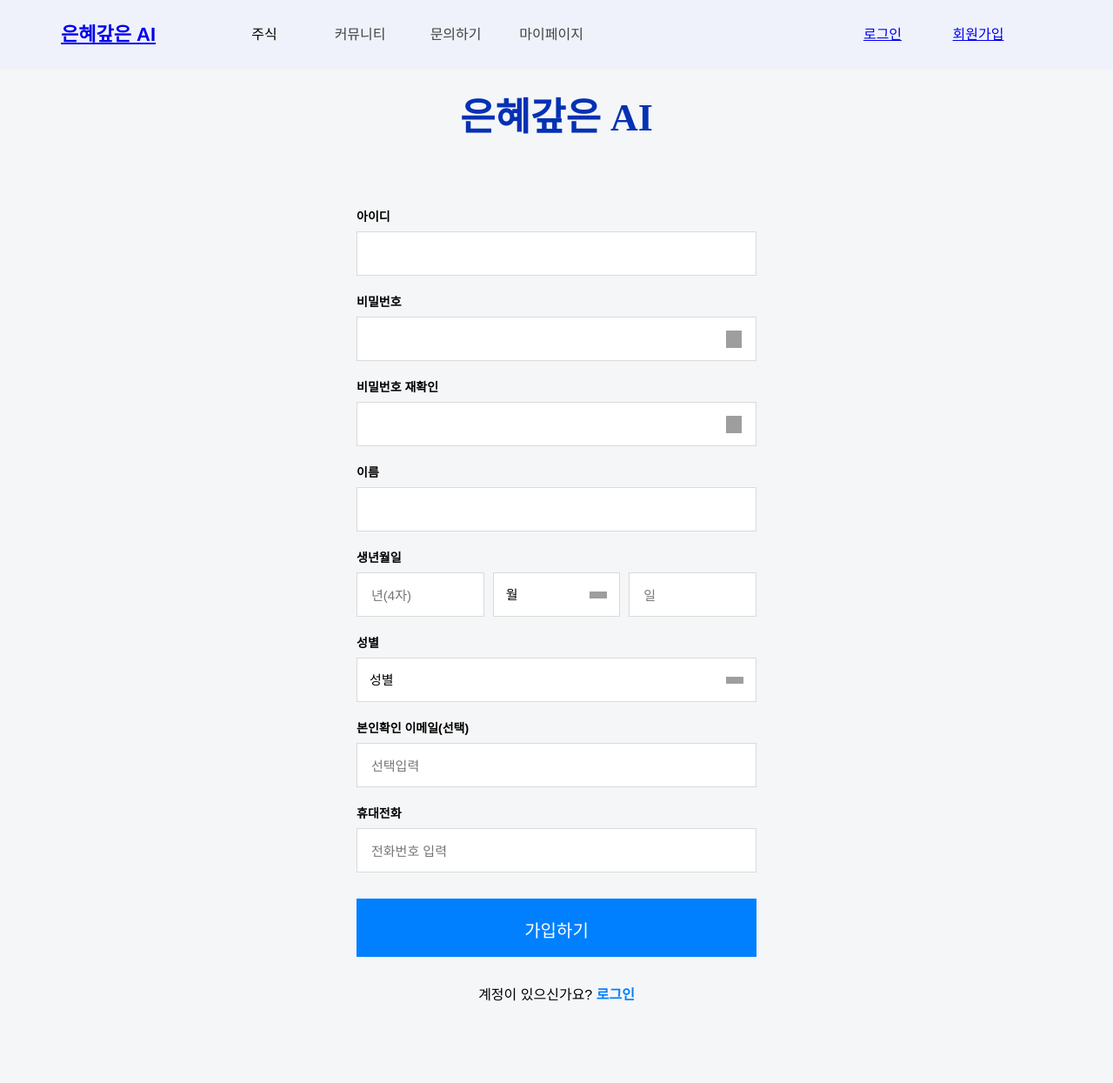
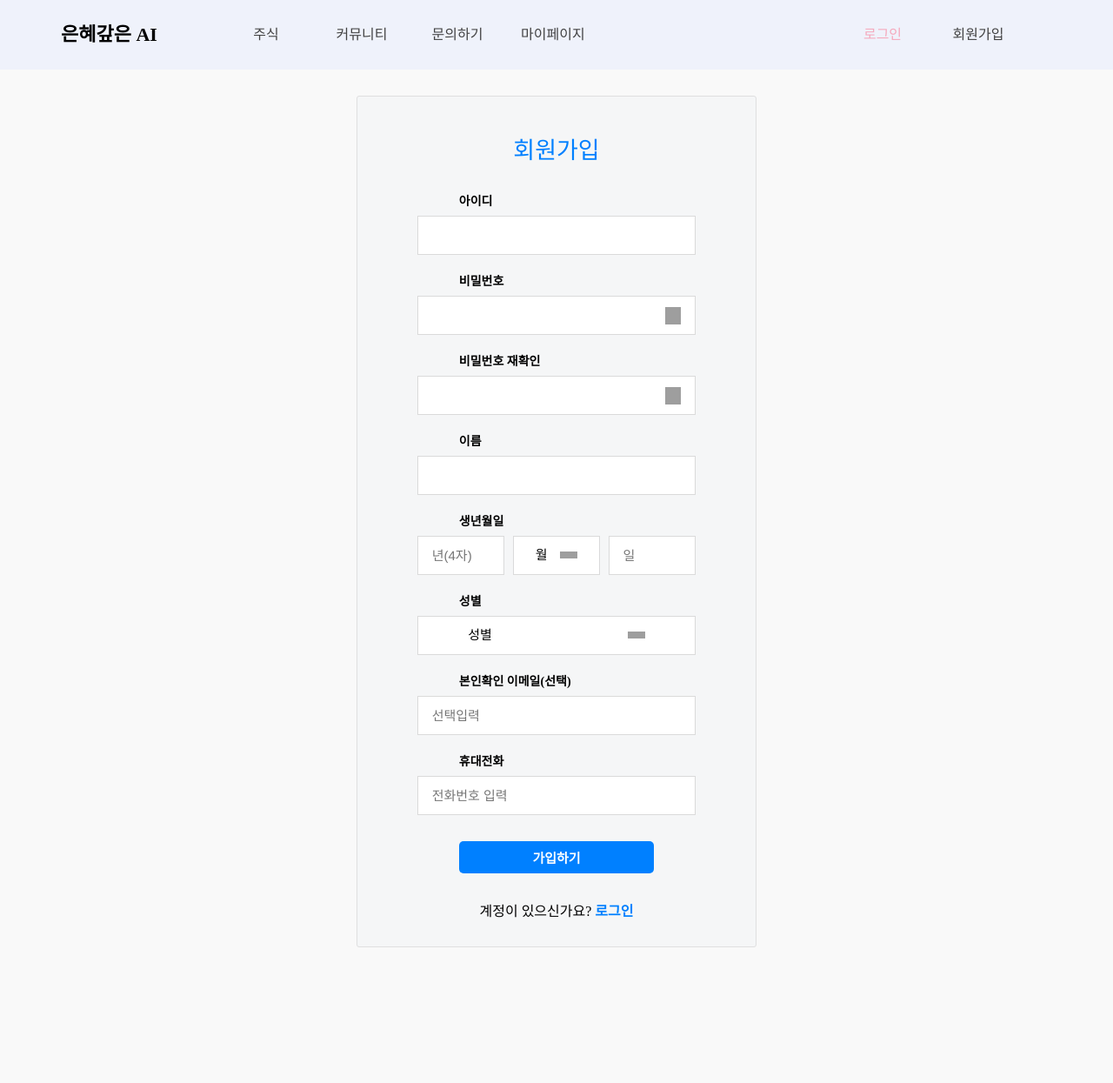
Before and after one commit to hkp1030/Stock_price_analysis_web, a Django app: page /auth/signup in a window 1280 px wide. Shown: the whole page at 87% size. After the commit the page ends 1089 px from the top, so only its background shows below. Run offline with Django 3.2, Linux system fonts and the light colour scheme; grey boxes are pictures that could not be loaded.

Commit message:
메뉴바 수정 및 회원가입 수정

```diff
--- a/templates/main/main_page.html
+++ b/templates/main/main_page.html
@@ -54,11 +54,6 @@
 
             }
 
-            .noneunderline {
-                color: #424242; font-weight: 550; font-size: 16px;
-                text-decoration:none;
-            }
-
 
         </style>
     </head>
--- a/templates/navi.html
+++ b/templates/navi.html
@@ -15,7 +15,7 @@
                 height: 80px;
                 z-index: 1;
              }
-             .name{
+             .name a{
                 text-align: center;
                 line-height: 80px;
                 float: left;
@@ -24,15 +24,22 @@
                 color: black; font-weight: 600; font-size: 22px;
                 margin-left: 70px;
              }
-             .home{
+             .home a{
                 text-align: center;
                 line-height: 80px;
                 float: left;
                 height: 80px; width: 110px;
                 background-color: #EFF2FB;
+                color: #424242; font-weight: 550; font-size: 16px;
                 margin-left: 70px;
              }
-             .menu{
+             .home a:hover {
+                float: left;
+                height: 60px; width: 110px;
+                background-color: #EFF2FB;
+                color: #248ae3; font-weight: 600; font-size: 16px;
+            }
+             .menu a{
                 text-align: center;
                 line-height: 80px;
                  float: left;
@@ -40,37 +47,43 @@
                 background-color: EFF2FB;
                 color: #424242; font-weight: 550; font-size: 16px;
              }
-            .menu:hover {
+            .menu a:hover {
                 float: left;
                 height: 80px; width: 110px;
                 background-color: #EFF2FB;
-                color: black; font-weight: 600; font-size: 16px;
+                color: #248ae3; font-weight: 600; font-size: 16px;
             }
-            .q{
+            .q a{
                 text-align: center;
                 line-height: 80px;
                  float: left;
-                height: 80px; width: 110px;
+                height: 60px; width: 110px;
                 background-color: EFF2FB;
                 color: #424242; font-weight: 550; font-size: 16px;
              }
-            .q:hover {
+            .q a:hover {
                 float: left;
                 height: 80px; width: 110px;
                 background-color: #EFF2FB;
-                color: black; font-weight: 600; font-size: 16px;
+                color: #248ae3; font-weight: 600; font-size: 16px;
             }
-            .h_right {
+            .h_right a{
                 float:right;
                 text-align: center;
                 line-height: 80px;
-                height: 50px; width: 110px;
+                height: 80px; width: 110px;
 
 
                 background-color: #EFF2FB;
-                color: #424242; font-weight: 450; font-size: 16px;
+                color: #F5A9BC; font-weight: 550; font-size: 16px;
             }
-            .h_right2 {
+            .h_right a:hover {
+                float: right;
+                height: 80px; width: 110px;
+                background-color: #EFF2FB;
+                color: #F7819F; font-weight: 600; font-size: 16px;
+            }
+            .h_right2 a{
                 float:right;
                 text-align: center;
                 line-height: 80px;
@@ -78,7 +91,17 @@
                 margin-right: 100px;
 
                 background-color: #EFF2FB;
-                color: #3104B4; font-weight: 450; font-size: 16px;
+                color: #424242; font-weight: 550; font-size: 16px;
+            }
+            .h_right2 a:hover {
+                float: right;
+                height: 80px; width: 110px;
+                background-color: #EFF2FB;
+                color: black; font-weight: 600; font-size: 16px;
+            }
+
+           .noneunderline {
+                text-decoration:none;
             }
 
 
@@ -89,17 +112,17 @@
 <nav class="navbar navbar-expand-lg navbar-light bg-light border-bottom">
     <!-- 헤드 영역 -->
     <div class="head">
-        <div class="name"><a href='/'>은혜갚은 AI</a></div>
-        <div class="home">주식</div>
-        <div class="menu">커뮤니티</div>
-        <div class="menu">문의하기</div>
-        <div class="q">마이페이지</div>
+        <div class="name"><a href='/' class="noneunderline">은혜갚은 AI</a></div>
+        <div class="home"><a href="#" class="noneunderline">주식</a></div>
+        <div class="menu" style="color: #0080FF; font-weight: 600;"><a href="#" class="noneunderline">커뮤니티</a></div>
+        <div class="menu"><a href="#" class="noneunderline">문의하기</a></div>
+        <div class="q"><a href="#" class="noneunderline">마이페이지</a></div>
         {% if user.is_authenticated %}
         <div class="h_right2">{{ user.username }}님</div>
-        <div class="h_right" onclick="location.href='{% url 'users:logout' %}'">로그아웃</div>
+        <div class="h_right"><a onclick="location.href='{% url 'users:logout' %}'" class="noneunderline">로그아웃</a></div>
         {% else %}
-        <div class="h_right2"><a href="{% url 'users:signup' %}"}>회원가입</a></div>
-        <div class="h_right"><a href="{% url 'users:login' %}"}>로그인</a></div>
+        <div class="h_right2"><a href="{% url 'users:signup' %}"} class="noneunderline">회원가입</a></div>
+        <div class="h_right"><a href="{% url 'users:login' %}"} class="noneunderline">로그인</a></div>
         {% endif %}
     </div>
 </nav>
--- a/templates/users/signup.html
+++ b/templates/users/signup.html
@@ -1,44 +1,67 @@
 <!DOCTYPE html>
-<!-- saved from url=(0139)file:///C:/Users/betty/OneDrive/%EB%AC%B8%EC%84%9C/%EC%B9%B4%EC%B9%B4%EC%98%A4%ED%86%A1%20%EB%B0%9B%EC%9D%80%20%ED%8C%8C%EC%9D%BC/sign.html -->
+<!-- saved from url=(0141)file:///C:/Users/betty/OneDrive/%EB%AC%B8%EC%84%9C/%EC%B9%B4%EC%B9%B4%EC%98%A4%ED%86%A1%20%EB%B0%9B%EC%9D%80%20%ED%8C%8C%EC%9D%BC/signup.html -->
 <html lang="en"><head><meta http-equiv="Content-Type" content="text/html; charset=UTF-8">
 
     <title>회원가입</title>
     <style type="text/css">
-
-        html {
-            height: 100%;
+            body {
+                background-color: #f9f9f9;
             }
 
-        body {
-            margin: 0;
-            height: 100%;
-            background: #f5f6f7;
-            font-family: Dotum,'돋움',Helvetica,sans-serif;
-        }
             #logo {
-            font-size: 44px; font-weight: 600;
-            font-family: "고딕";
+                margin: 40px auto 30px;
+                max-width: 175px;
+                color: #0080FF;
+                font-size: 27px; font-weight: 550; font-family: "고딕";
             }
 
-        #header {
-            padding-top: 62px;
-            padding-bottom: 20px;
+            .inlineToBlock {
+                display: block;
+            }
+
+            .contentsWrap{
+                margin: 90px auto;
+                max-width: 460px;
+                border: none;
+                padding: 20px;
                 text-align: center;
             }
-        #wrapper {
-            position: relative;
-            height: 100%;
+
+            .joinWindow {
+                background-color: #f5f6f7;
+                padding: 10px auto;
+                border: 1px solid #dfdfdf;
+                border-radius: 3px;
             }
 
-        #content {
-            position: absolute;
-            left: 50%;
-            transform: translate(-50%);
-            width: 460px;
+            .ordinaryJoin {
+                height: 37px;
+                box-sizing: border-box;
+                border: 0px;
+                border-radius: 5px;
+                color: #ffffff;
+                font-size: 15px;
+                font-weight: 700;
+                margin: 30px 0 30px;
             }
 
+            .unactivatedJoinColor {
+                background-color: #0080FF;
+            }
 
+            .activatedJoinColor {
+                background-color: #00aeff;
+            }
 
+            .joinWindow * {
+                width: 70%;
+                margin-left: auto;
+                margin-right: auto;
+            }
+
+            .noneunderline {
+                text-decoration:none;
+            }
 
             /* 입력폼 */
 
@@ -50,16 +73,17 @@
             h3 {
                 margin: 19px 0 8px;
                 font-size: 14px;
-            font-weight: 700;
+                font-weight: 600;
+                text-align: left;
             }
 
 
             .box {
                 display: block;
                 width: 100%;
-            height: 51px;
+                height: 45px;
                 border: solid 1px #dadada;
-            padding: 10px 14px 10px 14px;
+                padding: 6px 14px 6px 14px;
                 box-sizing: border-box;
                 background: #fff;
                 position: relative;
@@ -68,6 +92,7 @@
             .int {
                 display: block;
                 position: relative;
+                border: 1px solid #eaeaea;
                 width: 100%;
                 height: 29px;
                 border: none;
@@ -169,46 +194,23 @@
                 display: none;
             }
 
-        /* 버튼 */
-
-        .btn_area {
-            margin: 30px 0 30px;
+            .si_btn {
+            text-align: center;
+            margin-bottom: 30px;
         }
 
-        #btnJoin {
-            width: 100%;
-            padding: 21px 0 17px;
-            border: 0;
-            cursor: pointer;
-            color: #fff;
-            background-color: #0080FF;
-            font-size: 20px;
-            font-weight: 400;
-            font-family: Dotum,'돋움',Helvetica,sans-serif;
-        }
 
-        .si_btn {
-            text-align: center;
-            margin-bottom: 91px;
-        }
+
         </style>
-
     </head>
     <body>
      {% include "navi.html" %}
-        <!-- 컨테이너 영역 -->
-        <div class="container">
-            <!-- header -->
-        <div id="header">
-            <h2 id="logo"><span style="color: #0431B4;">은혜갚은 AI</span></h2>
-        </div>
-
-
         <!-- wrapper -->
-        <div id="wrapper">
+        <div class="contentsWrap">
 
             <!-- content-->
-            <div id="content">
+            <div class="joinWindow">
+                <div id="logo">회원가입</div>
 
                 <!-- ID -->
                 <div>
@@ -227,7 +229,7 @@
                     <span class="box int_pass">
                         <input type="text" id="pswd1" class="int" maxlength="20">
                         <span id="alertTxt">사용불가</span>
-                        <img src="./회원가입_files/m_icon_pass.png" id="pswd1_img1" class="pswdImg">
+                        <img src="https://raw.githubusercontent.com/from97/naver_join/master/m_icon_pass.png" id="pswd1_img1" class="pswdImg">
                     </span>
                     <span class="error_next_box"></span>
                 </div>
@@ -237,7 +239,7 @@
                     <h3 class="join_title"><label for="pswd2">비밀번호 재확인</label></h3>
                     <span class="box int_pass_check">
                         <input type="text" id="pswd2" class="int" maxlength="20">
-                        <img src="./회원가입_files/m_icon_check_disable.png" id="pswd2_img1" class="pswdImg">
+                        <img src="https://raw.githubusercontent.com/from97/naver_join/master/m_icon_check_disable.png" id="pswd2_img1" class="pswdImg">
                     </span>
                     <span class="error_next_box"></span>
                 </div>
@@ -329,13 +331,11 @@
 
                 <!-- JOIN BTN-->
                 <div class="btn_area">
-                    <button type="button" id="btnJoin">
-                        <span>가입하기</span>
-                    </button>
+                    <button class="inlineToBlock ordinaryJoin unactivatedJoinColor">가입하기</button>
                 </div>
 
                 <div class="si_btn">
-                    계정이 있으신가요?<span style="color: #0080FF; font-weight: 600; "> 로그인</span>
+                    계정이 있으신가요?<a href="#" class="noneunderline" style="color: #0080FF; font-weight: 600; "> 로그인</a>
                 </div>
 
 
```
Also changed, not shown: templates/board.html (+39 -17 lines), templates/main/ai_main.html (added, +120 -0 lines), templates/users/login.html (+3 -98 lines). Lines whose indentation alone changed are shown as unchanged.
